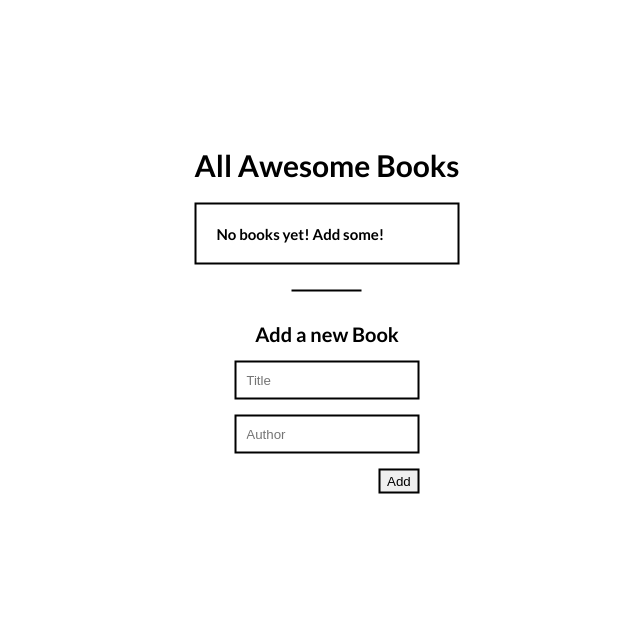
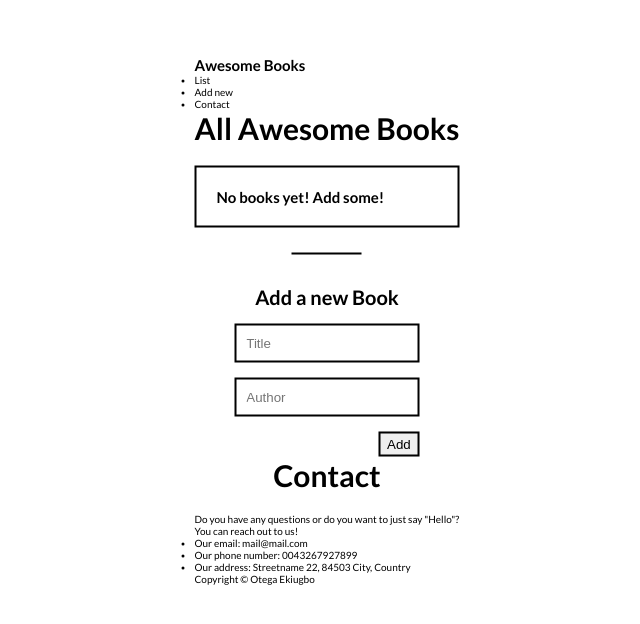
Before and after one commit to Otegaa/Awesome-books, a website: page index.html in a window 1280 px wide. Shown: the whole page, without its empty margins (313-953 px from the left). Drawn offline with Linux system fonts and the light colour scheme.

Commit message:
Fix HTML file for SPA

```diff
--- a/index.html
+++ b/index.html
@@ -10,11 +10,27 @@
   </head>
   <body>
     <div class="container">
+      <header class="header">
+        <nav class="navbar">
+          <h1 class="nav-heading">Awesome Books</h1>
+          <ul class="nav-links">
+            <li>List</li>
+            <li>Add new</li>
+            <li>Contact</li>
+          </ul>
+        </nav>
+        <div class="date"></div>
+      </header>
+
+      <main class="main">
+        <section class="list">
           <h1 class="heading">All Awesome Books</h1>
           <div class="book-container"></div>
 
           <i class="black-line"></i>
+        </section>
 
+        <section class="add">
           <form action="#" class="form">
             <legend class="form-heading">Add a new Book</legend>
             <input
@@ -33,6 +49,25 @@
             />
             <input type="submit" value="Add" class="add-book" />
           </form>
+        </section>
+
+        <section class="contact">
+          <h2 class="heading">Contact</h2>
+          <p class="reach-out">
+            Do you have any questions or do you want to just say "Hello"? <br />
+            You can reach out to us!
+          </p>
+          <ul class="reach-out-list">
+            <li>Our email: mail@mail.com</li>
+            <li>Our phone number: 0043267927899</li>
+            <li>Our address: Streetname 22, 84503 City, Country</li>
+          </ul>
+        </section>
+      </main>
+
+      <footer class="footer">
+        <div class="copyright">Copyright &copy; Otega Ekiugbo</div>
+      </footer>
     </div>
     <script src="./script.js"></script>
   </body>
```
Lines whose indentation alone changed are shown as unchanged.
